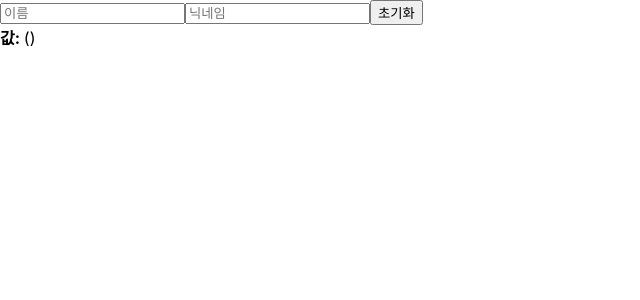
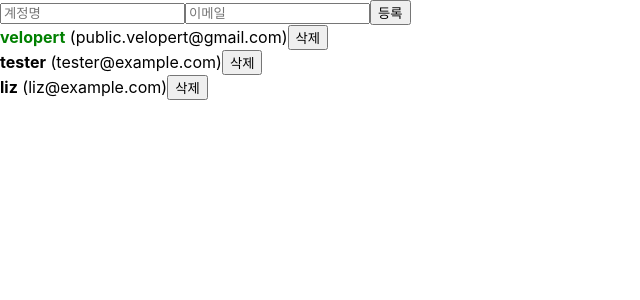
Before and after one commit to BBlack-Hun/React_study, a React (Create React App) app: page / in a window 1280 px wide. Shown: the top 300 px of the page, without its empty margins (0-640 px from the left). Built offline with nearby package versions, Linux system fonts and the light colour scheme.

Commit message:
03_11_study

```diff
--- a/src/App.js
+++ b/src/App.js
@@ -1,14 +1,92 @@
-import React from 'react';
-import Counter from './Counter';
-import InputSample from './InputSample';
+import React, {useRef, useState} from 'react';
+import CreateUser from './CreateUser';
+import UserList from './UserList';
+
+// import Counter from './Counter';
+// import InputSample from './InputSample';
 // import Hello from './Hello';
 // import Wrapper from './Wrapper';
 // import Wrapper from './Wrapper';
 
 function App() {
+  const [ inputs, setInputs] = useState( {
+    username: "",
+    email: "",
+  });
+  const { username, email} = inputs;
+  const onChange = e => {
+    const {name, value} = e.target;
+    setInputs({
+      ...inputs,
+      [name]: value
+    });
+  }
+  const [users, setUsers] = useState([
+    {
+        id: 1,
+        username: 'velopert',
+        email: 'public.velopert@gmail.com',
+        active: true
+    },
+    {
+        id: 2,
+        username: 'tester',
+        email: 'tester@example.com',
+        active: false
+    },
+    {
+        id: 3,
+        username: 'liz',
+        email: 'liz@example.com',
+        active: false
+    }
+  ]);
+
+  const nextId = useRef(4);
+
+  const onCreate = () => {
+    const user = {
+      id: nextId.current,
+      username,
+      email,
+    }
+    // pusr를 사용하면 안됨... 업데이트가 되지 않음....ㅠㅠㅠ
+    // setUsers([...users, user]);
+    setUsers(users.concat(user));
+    setInputs({
+      usernae: '',
+      email: ''
+    });
+    console.log(nextId.current); // 4
+    nextId.current += 1;
+  }
+
+  const onRemove = id => {
+    // 만족을 하면 새로운 배열을 생성, 그렇지 않다면 배열에 넣지 않는다.
+    setUsers(users.filter(user => user.id !== id));
+  };
+
+  const onToggle = (id) => {
+    setUsers(users.map(
+      user => user.id === id
+      // 기존의 내용을 수정할때, 전체를 다 수정하는 것이 아닌 덮어 씌워주는 형태로 수정을 하게 된다.
+      ? { ...user, active: !user.active }
+      : user
+    ));
+  }
+
+
   return (
       // {/* isSpecial에 default값은 true이다. */}
-      <InputSample />
+      <>
+        <CreateUser
+          username={username}
+          email={email}
+          onChange={onChange}
+          onCreate={onCreate}
+        />
+        <UserList users={users}  onRemove={onRemove} onToggle={onToggle}/>
+      </>
   );
 }
 
--- /dev/null
+++ b/src/CreateUser.js
@@ -0,0 +1,23 @@
+import React from 'react';
+
+function CreateUser({ username, email, onChange, onCreate }) {
+    return (
+        <div>
+            <input
+                name="username"
+                placeholder="계정명"
+                onChange={onChange}
+                value={username || ''}
+            />
+            <input
+                name="email"
+                placeholder="이메일"
+                onChange={onChange}
+                value={email || ''}
+            />
+            <button onClick={onCreate}>등록</button>
+        </div>
+    );
+}
+
+export default CreateUser;
--- a/src/InputSample.js
+++ b/src/InputSample.js
@@ -1,10 +1,11 @@
-import React, { useState } from 'react';
+import React, { useState, useRef } from 'react';
 
 function InputSample() {
     const [inputs, setInputs] = useState({
         name: '',
         nickname: '',
     });
+    const nameInput = useRef();
     const { name, nickname } = inputs;
     const onChange = (e) => {
         const { name, value } = e.target;
@@ -21,6 +22,8 @@
             name: '',
             nickname: '',
         });
+        // 사용했을때, 초기화를 누르면, 커서가 이동이 됨.
+        nameInput.current.focus();
     };
     return (
         <div>
@@ -29,6 +32,7 @@
                 placeholder="이름"
                 onChange={onChange}
                 value={name}
+                ref={nameInput}
                 />
             <input name="nickname" placeholder="닉네임" onChange={onChange} value={nickname} />
             <button onClick={onReset} >초기화</button>
--- /dev/null
+++ b/src/UserList.js
@@ -0,0 +1,43 @@
+import React from 'react';
+
+function User( {user, onRemove, onToggle}) {
+    const {username, email, id, active} = user;
+    return (
+        <div>
+            <b style={{
+                color: active ? 'green' : 'black',
+                cursor: 'pointer'
+                }}
+                onClick={() => onToggle(id)}
+            >
+                {username}
+            </b>
+            &nbsp;
+            <span>({email})</span>
+            {/* 새로운 함수를 만들어 준다. id를 파라미터로 받음 */}
+            <button onClick={() => onRemove(id)}>삭제</button>
+        </div>
+    );
+}
+
+function UserList( {users, onRemove, onToggle}) {
+
+
+    return (
+        <div>
+            {
+                users.map(
+                    (user) => (
+                        <User
+                            user={user}
+                            key={user.id}
+                            onRemove={onRemove}
+                            onToggle={onToggle}/>
+                    )
+                )
+            }
+        </div>
+    )
+}
+
+export default UserList;
```
Also changed, not shown: src/sample.js (added, +17 -0 lines).
